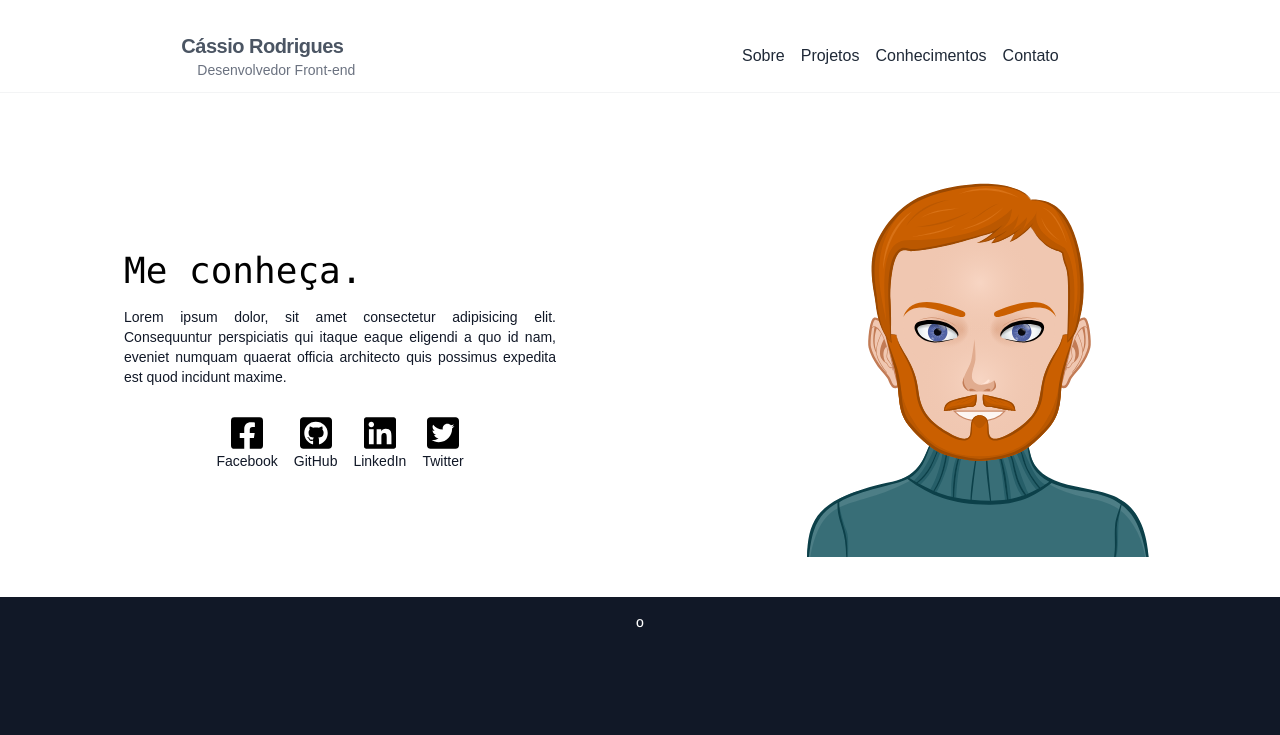
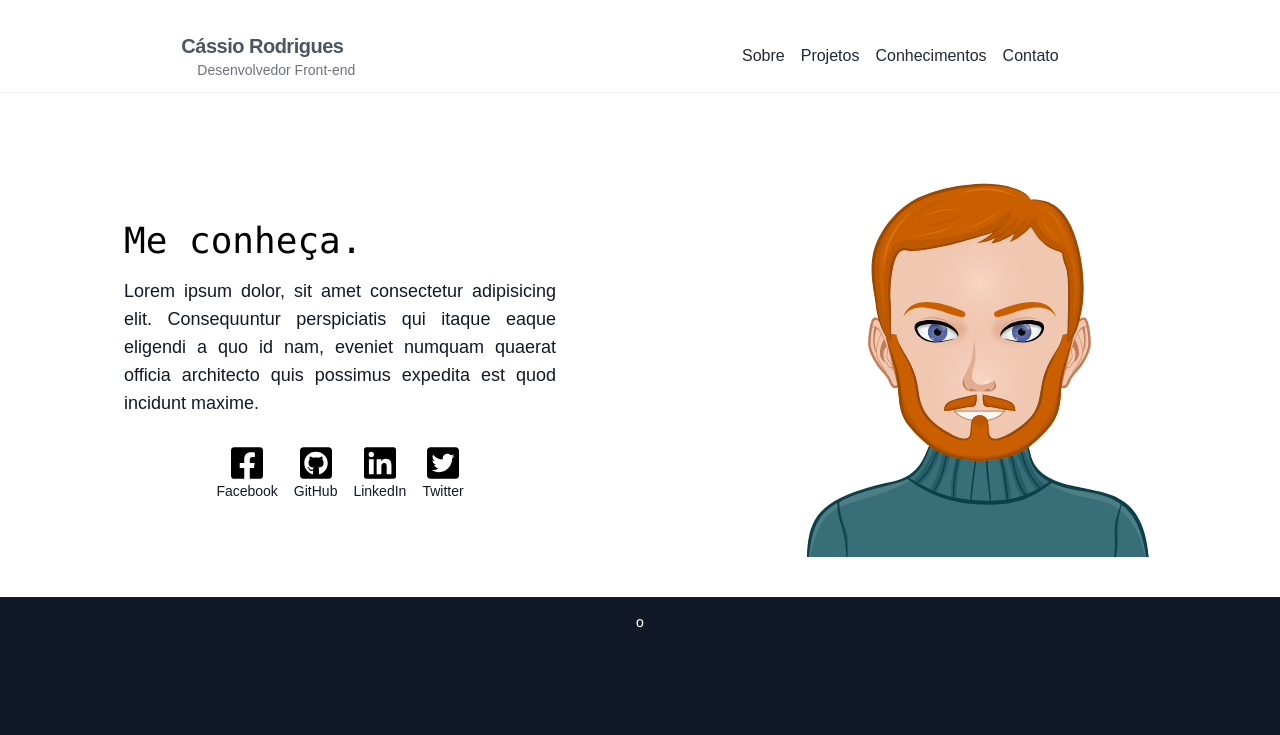
Before and after one commit to cassiogithub/portfolio, a Next.js app: page / in a window 1280 px wide. Shown: the top 735 px of the page. Built offline with nearby package versions, Linux system fonts and the light colour scheme.

Commit message:
text bug OK

```diff
--- a/src/components/aboutMe/AboutMe.jsx
+++ b/src/components/aboutMe/AboutMe.jsx
@@ -14,7 +14,7 @@ const AboutMe = () => {
                 <h1 className="text-4xl self-start mb-2 ml-2 font-mono">
                   Me conheça.
                 </h1>
-                <p className="text-gray-900 text-lg text-justify m-2 xs:text-sm xs:mt-2">
+                <p className="text-gray-900 text-lg text-justify m-2 md:text-lg xs:text-sm xs:mt-2">
                   Lorem ipsum dolor, sit amet consectetur adipisicing elit.
                   Consequuntur perspiciatis qui itaque eaque eligendi a quo id
                   nam, eveniet numquam quaerat officia architecto quis possimus
```
